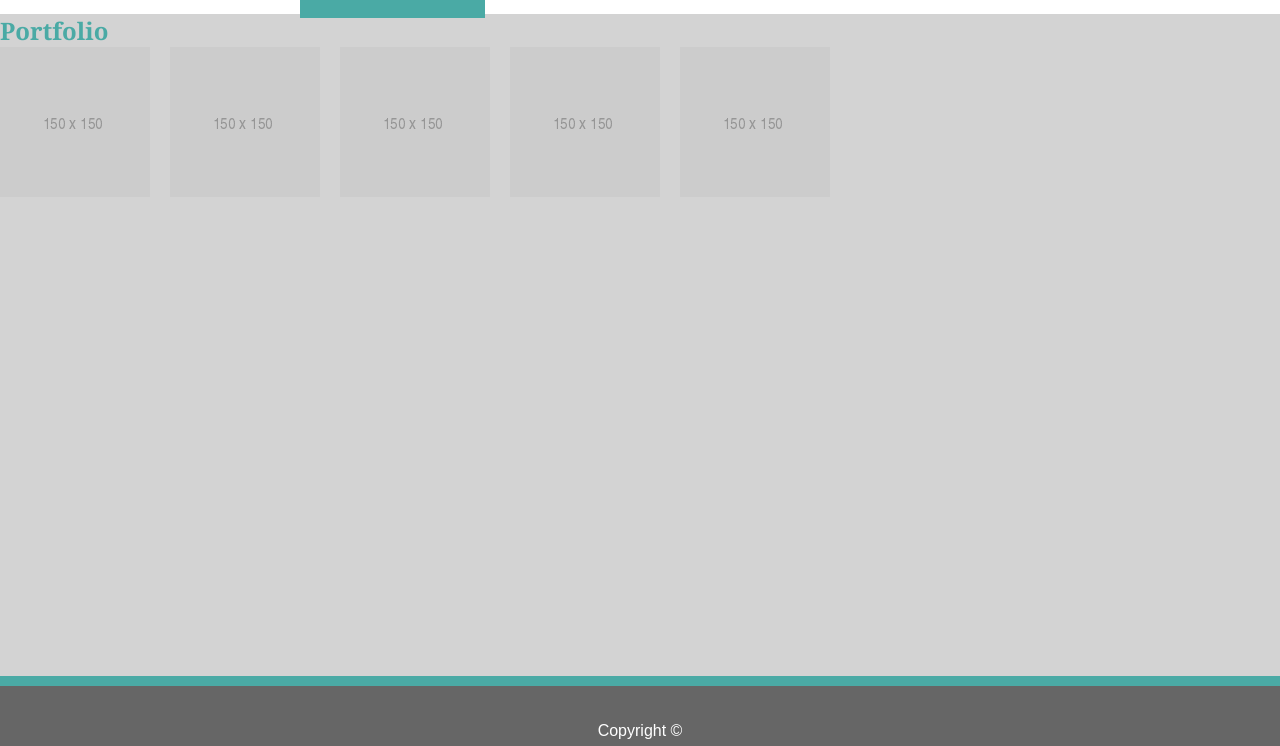
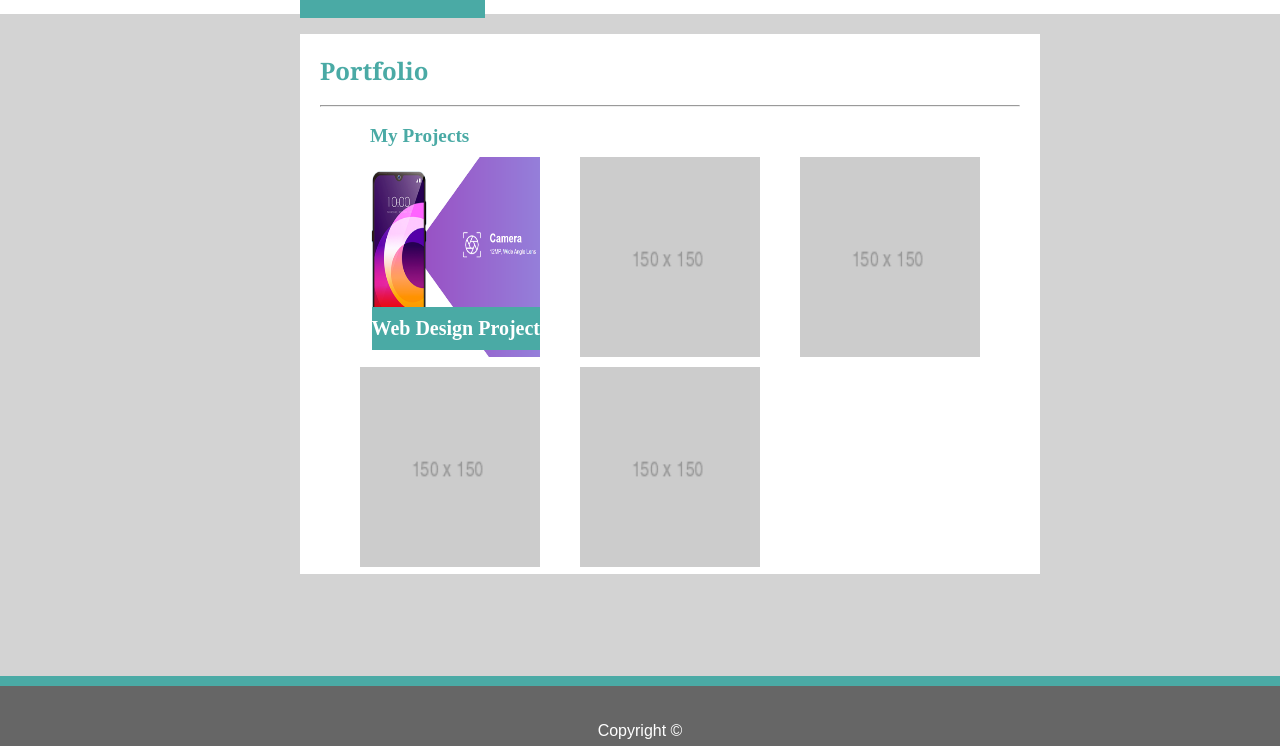
Before and after one commit to IsaiahFlagg/01-Basic-Portfolio, a plain HTML site: page portfolio.html in a window 1280 px wide. Shown: the part 54-800 px from the top of the page. Drawn offline with Linux system fonts and the light colour scheme.

Commit message:
finished projects css and added files

```diff
--- a/assets/css/style.css
+++ b/assets/css/style.css
@@ -78,7 +78,8 @@ nav{
     font-family: Arial, Helvetica, sans-serif;
 }
 
-img{
+/* profile picture */
+#pic {
     float: left;
     margin-right: 20px;
     max-width: 150px;
@@ -103,7 +104,6 @@ img{
 
  .contact {
     background-color: white;
-    /* width: 780px; */
     width: 600px;
     height: 450px;
     border: 2px solid darkgrey;
@@ -115,7 +115,7 @@ img{
 }
 
 #name {
-    /* width: 750px; */
+
     width: 590px;
     height: 30px;
     margin-top: 10px;
@@ -124,7 +124,7 @@ img{
 
 
 #email {
-    /* width: 750px; */
+
     width: 590px;
     height: 30px;
     margin-top: 10px;
@@ -132,9 +132,9 @@ img{
 }
 
 #message {
-    /* width: 750px; */
-    width: 590px;
-    height: 140px;
+
+    width: 570px;
+    height: 110px;
     margin-top: 10px;
     resize: none;
     padding: 10px;
@@ -151,3 +151,41 @@ img{
     border: white;
     cursor: pointer;
 }
+
+.portImages {
+    background-color: white;
+    padding: 20px;
+    margin-top: 20px;
+    margin-left: 300px;
+    height: 500px;
+    width: 700px;
+}
+
+
+/* This marks the pictures on my portfolio page */
+#imgs {
+    float: left;
+    padding-left: 40px;
+    padding-top: 10px;
+    width: 180px;
+    height: 200px;
+}
+
+h3 {
+    color: #4aaaa5;
+    padding-left: 50px;
+    font-size: larger;
+}
+
+
+/* This block styles the text on my project pictures in portfolio */
+.centered {
+    position: absolute;
+    margin-top: 160px;
+    margin-left: 51.5px;
+    background-color: #4aaaa5;
+    font-size: 20px;
+    padding-top: 10px;
+    padding-bottom: 10px;
+    color: white;
+}
--- a/portfolio.html
+++ b/portfolio.html
@@ -30,13 +30,17 @@
     </nav>
 
 <div class="portImages">
-    <h2>Portfolio</h2>
+    <h2>Portfolio</h2><br><hr><br>
+    <h3>My Projects</h3>
 
-    <img src="./assets/images/placeholder.png" alt="">
-    <img src="./assets/images/placeholder.png" alt="">
-    <img src="./assets/images/placeholder.png" alt="">
-    <img src="./assets/images/placeholder.png" alt="">
-    <img src="./assets/images/placeholder.png" alt="">
+    <a href="./WebDesign/WebDesign/index.html" target="_blank">
+    <img src="./assets/images/WebDesign snip.PNG" alt="Web Design Project" id="imgs">
+    <div class="centered"><b>Web Design Project</b></div>
+    </a>
+    <img src="./assets/images/placeholder.png" alt="" id="imgs">
+    <img src="./assets/images/placeholder.png" alt="" id="imgs">
+    <img src="./assets/images/placeholder.png" alt="" id="imgs">
+    <img src="./assets/images/placeholder.png" alt="" id="imgs">
 </div>
 
 
```
Also changed, not shown: index.html (+1 -1 lines), assets/images/WebDesign home screen.PNG (added), assets/images/WebDesign snip.PNG (added).
